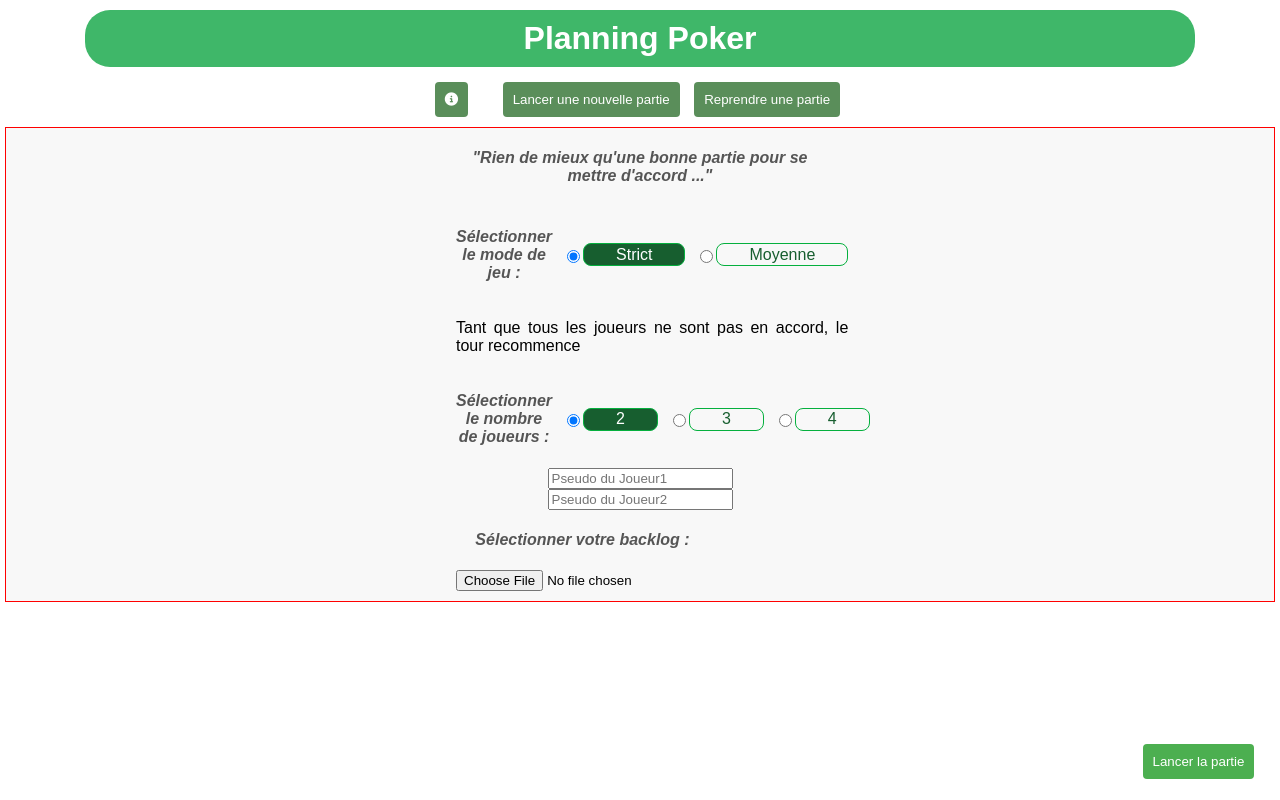
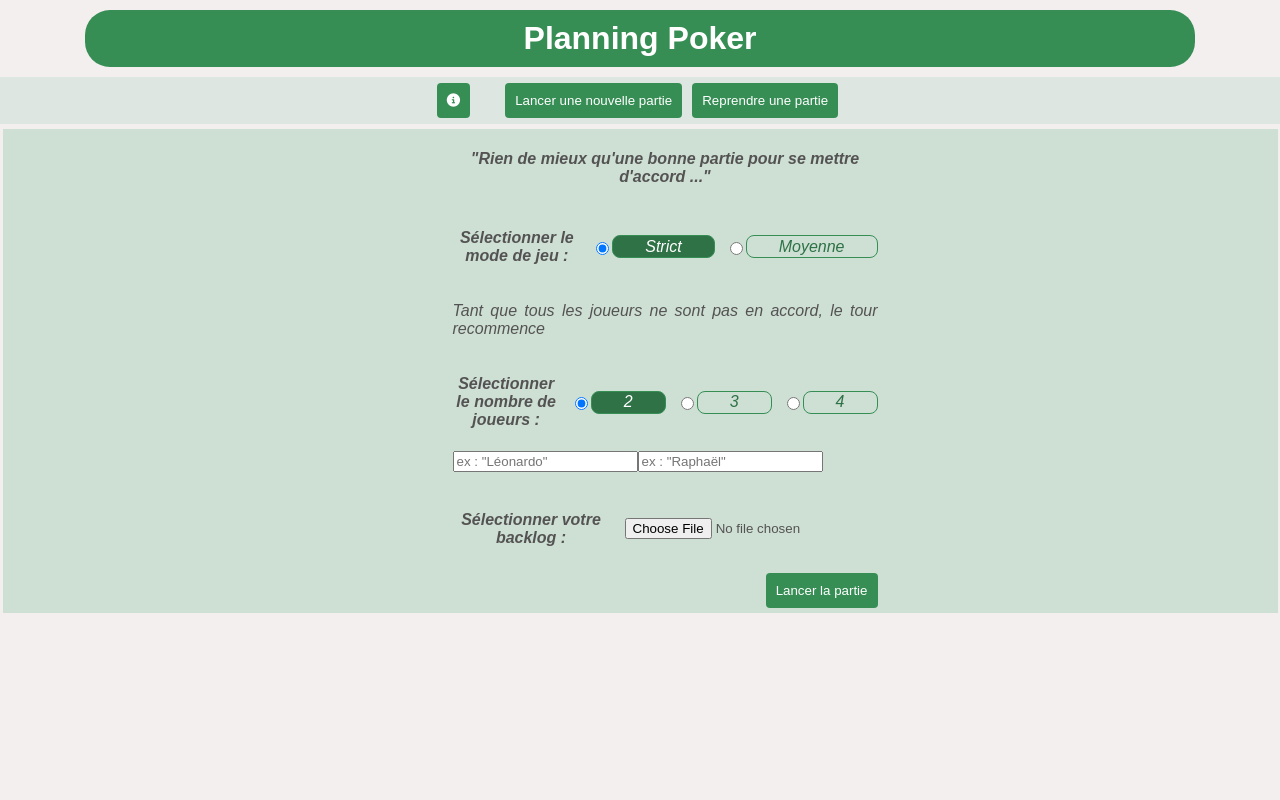
Before and after one commit to KatSukiFireStar/Projet_Agile_M1I, a website: page src/index.html in a window 1280 px wide. Both pictures are taken after a click on the button "Lancer une nouvelle partie". Drawn offline with Linux system fonts and the light colour scheme.

Commit message:
changement css

```diff
--- a/src/index.html
+++ b/src/index.html
@@ -18,7 +18,7 @@
     <body>
         <h1>Planning Poker</h1>
 
-        <div id="naviguation-barre">
+        <div class="naviguation-barre">
             <button class="naviguation-info" onclick="afficherRegles()"><i class="fa-solid fa-circle-info"></i></button>
             <button class="naviguation-bouton" onclick="afficherMenu(0)">Lancer une nouvelle partie</button>
             <button class="naviguation-bouton" onclick="afficherMenu(1)">Reprendre une partie</button>
@@ -28,18 +28,15 @@
             <h4>"Rien de mieux qu'une bonne partie pour se mettre d'accord ..."</h4>
 
             <div class="selection-mode">
-                <div>
                 <h4>Sélectionner le mode de jeu :</h4>
                 <input type="radio" name="mode" id="r1" value="strict" onclick="afficherRegleMode(0)" checked><label for="r1">Strict</label>
                 <input type="radio" name="mode" id="r2" value="moyenne" onclick="afficherRegleMode(1)"><label for="r2">Moyenne</label>
             </div>
-                <div>
+            <!-- Hey ! Il n'y avait pas besoin de faire des div ! -->
             <p id="regleStrict">Tant que tous les joueurs ne sont pas en accord, le tour recommence</p>
             <p id="regleMoyenne">Lors du premier tour tous les joueurs doivent être en accord. Si aucun compromis n'a été
                                         trouver au premier tour, un deuxième tour a lieu. Si le deuxième tour ne mène toujours pas à un accord,
                                         alors une moyenne des sommes est établie et la prochaine tâche commence.</p>
-                </div>
-            </div>
 
             <div class="selection-nb-joueurs">
                 <h4>Sélectionner le nombre de joueurs :</h4>
@@ -48,11 +45,11 @@
                 <input type="radio" name="nbJoueurs" id="j4" value="4" onclick="afficherJoueur(this.value)"><label for="j4">4</label>
             </div>
 
+            <div id="selection-nom-joueurs"></div>
 
-            <div id="selection-nom-joueurs">
+            <br>
 
-            </div>
-            <div id="selection-fichier">
+            <div class="selection-fichier">
                 <h4>Sélectionner votre backlog :</h4>
                 <input type="file" id="jsonFileLancer" accept=".json"> <br>
             </div>
@@ -62,8 +59,11 @@
 
         <div class="menu" id="1">
             <h4>"Le café était très bon, il est temps de reprendre la partie !"</h4>
-            <h4>Sélectionner votre backlog (.json) :</h4>
+
+            <div class="selection-fichier">
+                <h4>Sélectionner votre sauvegarde de backlog :</h4>
                 <input type="file" id="jsonFileReprendre" accept=".json"> <br>
+            </div>
 
             <button class="validerBouton" onclick="validerFormulaire(1)">Lancer la partie</button>
         </div>
--- a/src/main.js
+++ b/src/main.js
@@ -155,9 +155,19 @@ class Adaptateur {
     }
 }
 
+/** Fonction "raccourci" pour une opération que l'on va utiliser très souvent dans le code */
+function get(id){
+    return document.getElementById(id);
+}
+
+/** Fonction "raccourci" pour une opération que l'on va utiliser très souvent dans le code */
+function _(sel){
+    return document.querySelector(sel);
+}
+
 /**
- * Itérateur de la liste de tâche d'un fichier Json
- * @param fichierJson - Fichier contenant les tâches
+ * Itérateur de la liste de tâche d'un fichier json
+ * @param fichierJson - fichier json contenant les tâches
  * @returns {{next: (function(): ({value: ({nom_tache: string, details: string}), done: boolean}))}}
  */
 function listeTaches(fichierJson) {
@@ -174,16 +184,6 @@ function listeTaches(fichierJson) {
             return {value: fichierJson['liste_tache'][indexTache], done: true};
         }
     };
-}
-
-/** Fonction "raccourci" pour une opération que l'on va utiliser très souvent dans le code */
-function get(id){
-    return document.getElementById(id);
-}
-
-/** Fonction "raccourci" pour une opération que l'on va utiliser très souvent dans le code */
-function _(sel){
-    return document.querySelector(sel);
 }
 
 /** Fonction qui s'active quand on clique sur le bouton (i)
@@ -212,15 +212,21 @@ function afficherMenu(option) {
     const menuReprendre = get('1');
 
     if (option === 0) {
+        // On lance une nouvelle partie, on nettoie l'autre menu
+        nettoyerMenu(get('1'));
         menuLancer.style.display = 'flex';
         menuReprendre.style.display = 'none';
         afficherJoueur(2);
     } else if (option === 1) {
+        nettoyerMenu(get('0'));
         menuReprendre.style.display = 'flex';
         menuLancer.style.display = 'none';
     }
 }
 
+/** Fonction qui va afficher l'intitulé des règles
+ * en fonction du bouton sur lequel l'utilisateur a cliqué
+*/
 function afficherRegleMode(option){
     if(option !== 0 && option !== 1){
         console.error("Vous tentez de valider un formulaire avec de mauvais parametres!");
@@ -269,6 +275,7 @@ function nettoyerMenu(menu) {
  * @param {number} nb - Nombre de joueurs sélectionner
  */
 function afficherJoueur(nb) {
+    const defauts = ['ex : \"Léonardo\"', 'ex : \"Raphaël\"', 'ex : \"Michelangelo\"', 'ex : \"Donatello\"'];
     let div = get('selection-nom-joueurs');
     const listeNomJoueurs = [];
 
@@ -286,7 +293,7 @@ function afficherJoueur(nb) {
         input.type = "text";
         input.name = "nomJoueurs";
         input.id = "j"+(i+1);
-        input.placeholder = "Pseudo du Joueur" + (i+1)
+        input.placeholder = defauts[i];
         div.appendChild(input);
     }
 
--- a/src/style-index.css
+++ b/src/style-index.css
@@ -5,7 +5,7 @@ body {
     margin: 0;
     padding: 0;
 
-    background-color: #ffffff;
+    background-color: #f4efef;
 }
 
 h1 {
@@ -14,20 +14,20 @@ h1 {
     margin: 10px 85px 10px 85px; /*margin: top right bottom left;*/
     padding: 10px;
 
-    background-color: rgb(63, 183, 105);
+    background-color: #368E55;
     color: #ffffff;
 }
 
 .naviguation-barre {
     display: flex;
     flex-direction: row;
+    align-items: center;
     justify-content: center;
-    align-items: center;
 
     margin: 0px;
-    padding: 10px;
+    padding: 1px;
 
-    background-color: rgb(49, 71, 57);
+    background-color: #DDE6E0;
 }
 
 .naviguation-info {
@@ -35,15 +35,15 @@ h1 {
     border-radius: 4px;
     cursor: pointer;
 
-    margin: 5px 25px 5px 0px;
+    margin: 5px 30px 5px 0px;
     padding: 10px;
 
-    background-color: rgb(90, 142, 90);
+    background-color: #368E55;
     color: #ffffff;
 }
 
 .naviguation-info:hover {
-    background-color: #cae0cc;
+    background-color: #98c09c;
 }
 
 .naviguation-bouton {
@@ -54,12 +54,12 @@ h1 {
     margin: 5px 5px 5px 5px;
     padding: 10px;
 
-    background-color: rgb(90, 142, 90);
+    background-color: #368E55;
     color: #ffffff;
 }
 
 .naviguation-bouton:hover {
-    background-color: #cae0cc;
+    background-color: #98c09c;
 }
 
 .menu {
@@ -67,27 +67,34 @@ h1 {
     flex-direction: column;
     justify-content: left;
     align-items: baseline;
+    margin: 5px 2.5px 5px 2.5px;
 
-    margin: 5px;
     padding-left: 450px;
-    padding-right: 450px;
-    border: 1px solid red;
-    background-color: #f8f8f8;
+    padding-right: 400px;
+
+    background-color: #cedfd4;
+    font-style: italic;
+    color: #545353;
 }
 
-h4 {
-    font-style: italic;
-    color: #555555;
-}
-
-.selection-mode>div {
+.selection-mode {
     display: flex;
     flex-direction: row;
     align-items: center;
 }
-.selection-mode {
-    display: flex;
-    flex-direction: column;
+
+#regleStrict {
+    font-style: italic;
+    color: #545353;
+    display: block;
+    text-align: justify;
+}
+
+#regleMoyenne {
+    font-style: italic;
+    color: #545353;
+    display: none;
+    text-align: justify;
 }
 
 input[type="radio"] {
@@ -97,19 +104,19 @@ input[type="radio"] {
 
 label {
     position: relative;
-    color: #175e2f;
+    color: #2e7246;
     font-family: "Poppins", sans-serif;
     cursor: pointer;
     display: inline-flex;
     align-items: center;
     gap: 0.6em;
-    border: 1.5px solid #05b03e;
+    border: 1.5px solid #368E55;
     padding: 0.1em 2em;
     border-radius: 0.5em;
 }
 
 input[type="radio"]:checked + label {
-    background-color: #175e2f;
+    background-color: #2e7246;
     color: #ffffff;
 }
 
@@ -125,22 +132,40 @@ input[type="radio"]:checked + label {
     align-items:center;
 }
 
-button {
+.selection-nb-joueurs {
+    display: flex;
+    flex-direction: row;
+    align-items: center;
+}
+
+input[type="file"] {
+    display: flex;
+    margin-left: 15px;
+}
+
+.selection-fichier {
+    display: flex;
+    flex-direction: row;
+    align-items: center;
+}
+
+.validerBouton {
+    display: flex;
+    flex-direction: row;
+    justify-content: right;
+    align-items: end;
     padding: 10px;
-    background-color: #4caf50;
+    background-color: #368E55;
     color: #ffffff;
     border: none;
     cursor: pointer;
     border-radius: 4px;
     margin: 5px 0;
+    margin-left: auto;
 }
 
-button:hover {
-    background-color: #45a049;
-}
-
-.selection-nom-joueurs {
-    display: flex;
+.validerBouton:hover {
+    background-color: #98c09c;
 }
 
 #regles-overlay {
@@ -152,7 +177,6 @@ button:hover {
     height: 100%;
 
     background-color: rgba(0, 0, 0, 0.6);
-    /*border: solid 1px red;*/
 }
 
 #regles-contenu {
@@ -162,9 +186,10 @@ button:hover {
     transform: translate(-50%, -50%);
     background-color: #ffffff;;
     padding: 20px;
-    margin: 60px;
-    max-width: 800px;
-    max-height: 600px;
+    margin: 20;
+    max-width: 900px;
+    max-height: 700px;
+    align-items: center;
     text-align: justify;
     border-radius: 10px;
     overflow-y: auto;
@@ -186,23 +211,3 @@ ul {
 #regles-contenu::-webkit-scrollbar-track {
     background-color: #eee;
 }
-
-#regleMoyenne {
-    display: none;
-    text-align: justify;
-}
-
-#regleStrict {
-    display: block;
-    text-align: justify;
-}
-
-.validerBouton {
-    position: fixed;
-    right: 2%;
-    bottom: 2%;
-}
-
-#selection-fichier {
-    margin-bottom: 10px;
-}
```
Lines whose indentation alone changed are shown as unchanged.
